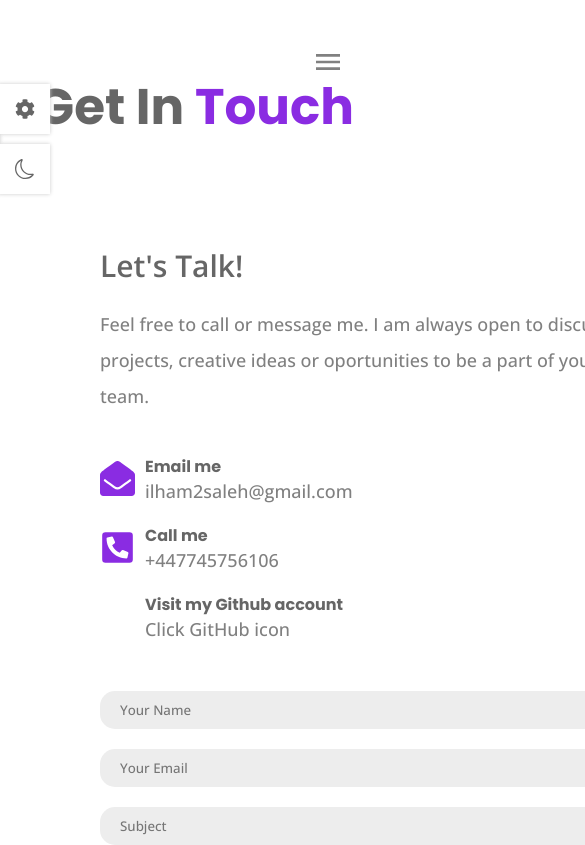
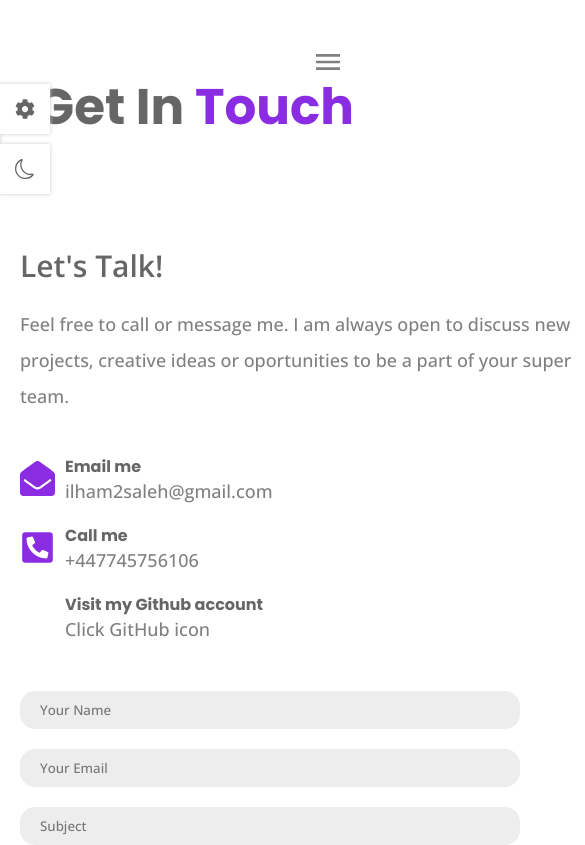
Before and after one commit to ilham-saleh/my-portfolio, a React (Vite) app: page /contact in a window 390 px wide. Shown: the top 845 px of the page, 585 px wide, since content can reach past the window. Built offline with nearby package versions, Linux system fonts and the light colour scheme; some icons are missing.

Commit message:
Fix button issue

```diff
--- a/src/App.css
+++ b/src/App.css
@@ -94,7 +94,7 @@ img {
 .button span {
   position: absolute;
   right: -16px;
-  top: -1px;
+  bottom: -1px;
   margin-right: 15px;
   background-color: var(--primary-color);
   color: var(--white-text);
--- a/src/Components/Contact/Contact.css
+++ b/src/Components/Contact/Contact.css
@@ -75,5 +75,6 @@
 @media screen and (max-width: 760px) {
   .contact-content-container {
     grid-template-columns: 1fr;
+    padding-inline: 20px;
   }
 }
```
